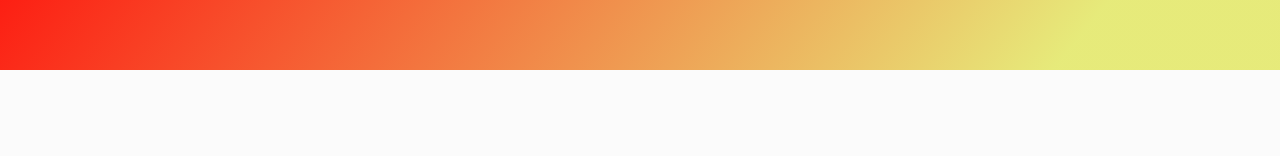
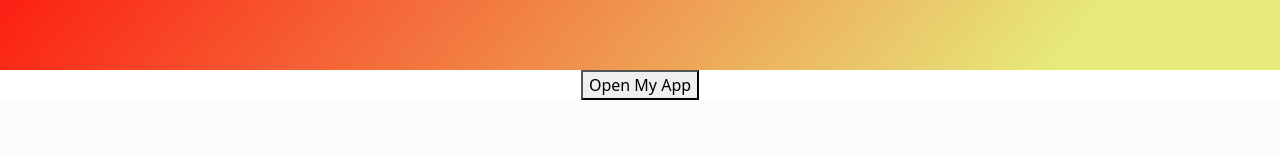
Before and after one commit to LemonDrop847/thefullbellyproject_web, a React (Create React App) app: page / in a window 1280 px wide. Shown: the part 796-952 px from the top of the page. Built offline with nearby package versions, Linux system fonts and the light colour scheme; the HTML template or start-up script is replaced by a standard one; a web font is replaced by a local one.

Commit message:
test app

```diff
--- /dev/null
+++ b/src/components/appButton.jsx
@@ -0,0 +1,19 @@
+import React from 'react';
+
+class AppLinkButton extends React.Component {
+  handleButtonClick = () => {
+    if (navigator.userAgent.match(/(Android|iPhone)/)) {
+      window.location.href = "thefullbellyproject_app://";
+    } else {
+      window.location.href = "https://drive.google.com/uc?id=1jsBfZSw9rSznG2Xz_-mJVXq6r-90F5uk&export=download";
+    }
+  }
+
+  render() {
+    return (
+      <button onClick={this.handleButtonClick}>Open My App</button>
+    );
+  }
+}
+
+export default AppLinkButton;
--- a/src/pages/Home.jsx
+++ b/src/pages/Home.jsx
@@ -3,11 +3,13 @@ import Foots from "../components/Footer";
 import News from "../components/News";
 import Gallery from "../components/gallery";
 import Landing from "../components/landing";
+import AppLinkButton from "../components/appButton";
 
 const Home = () => {
     return (
         <>
             <Landing/>
+            <AppLinkButton/>
 
         <div className="container-fluid" id="home">
             <div className="container">
```
